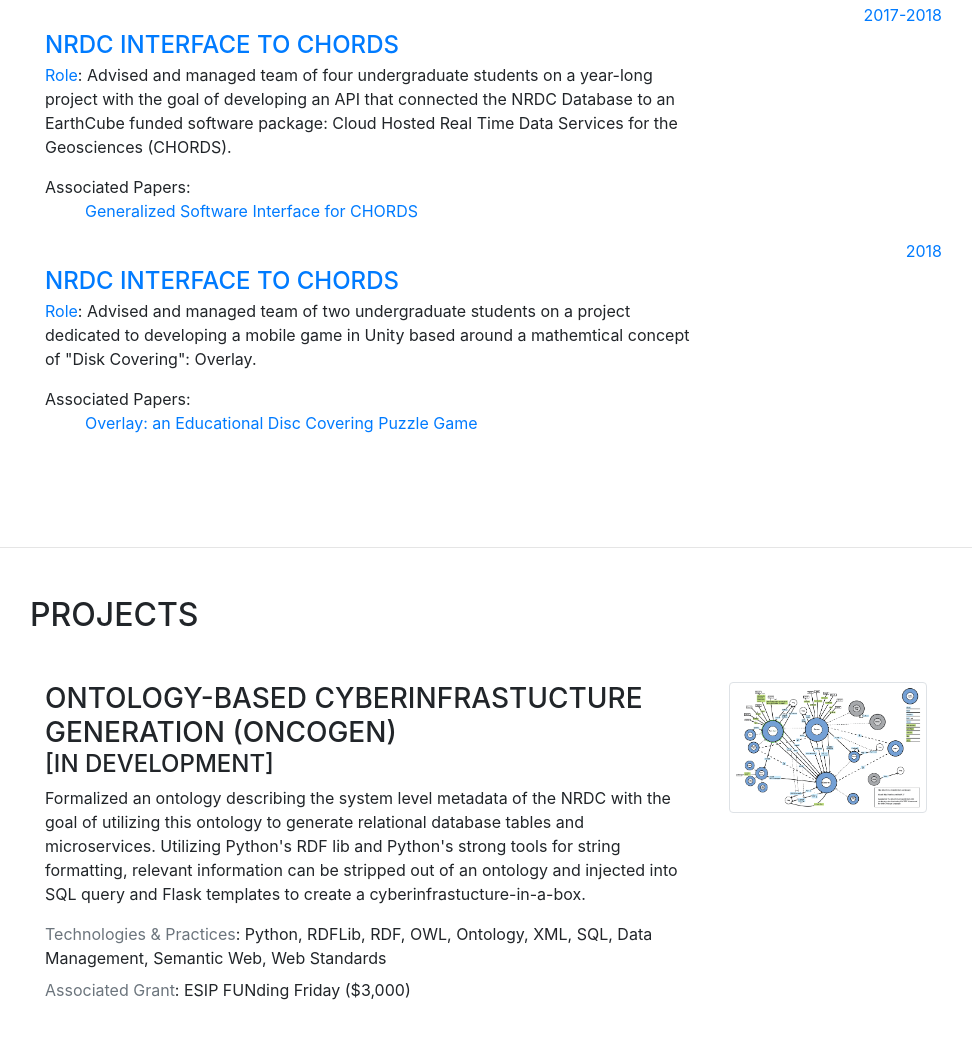
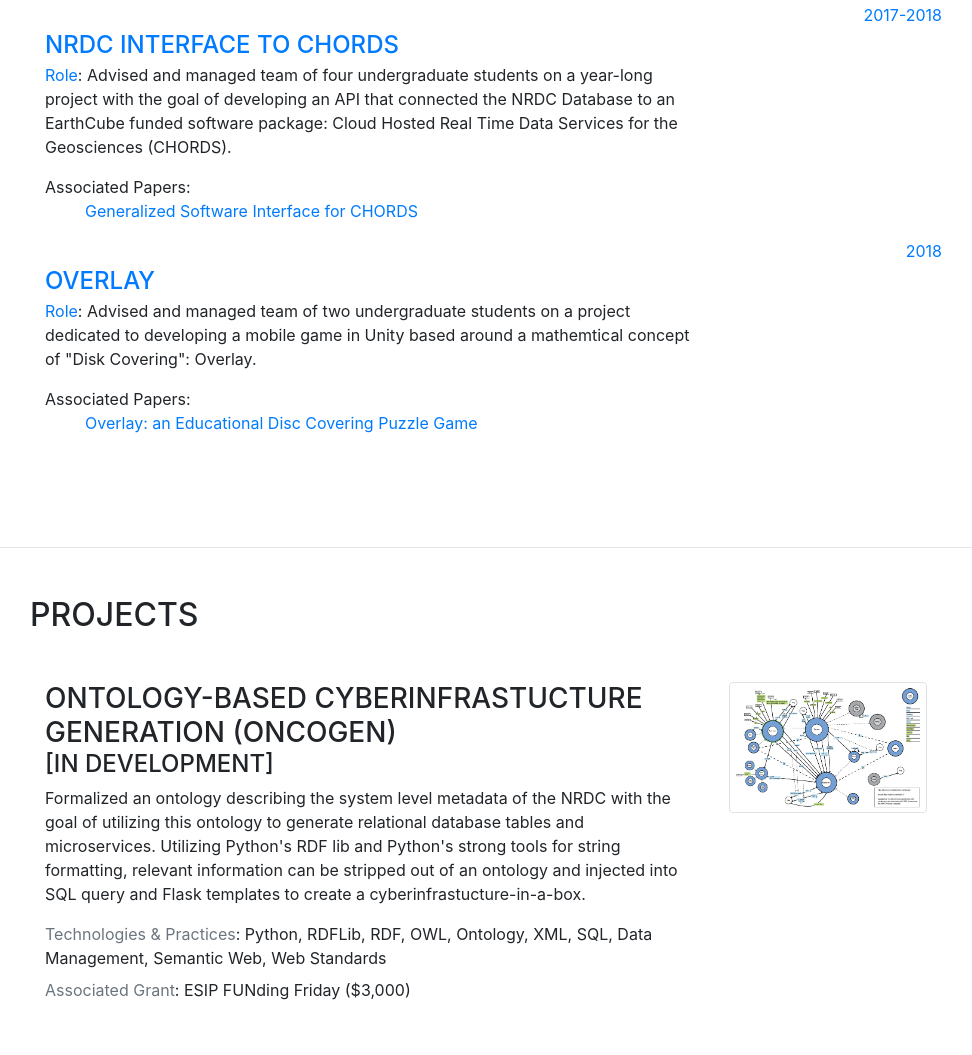
Before and after one commit to cscully-allison/resume-webpage, a website with bundled scripts: page index.html in a window 1280 px wide. Shown: the part 3507-4562 px from the top of the page, without its empty margins (290-1262 px from the left). Built offline with nearby package versions, Linux system fonts and the light colour scheme; some icons are missing; a web font is replaced by a local one.

Commit message:
Fixed overlay header

```diff
--- a/index.html
+++ b/index.html
@@ -234,7 +234,7 @@
                 <span class="text-primary">2018</span>
               </div>
               <div class="col-md-9">
-                <div class="subheading"><span class="text-primary">NRDC interface to CHORDS</span></div>
+                <div class="subheading"><span class="text-primary">Overlay</span></div>
                 <p><span class="text-primary">Role</span>: Advised and managed team of two undergraduate students on a project dedicated to developing a mobile game in Unity based around a mathemtical concept of "Disk Covering": Overlay.
                 </p>
                 <div>Associated Papers:</div>
```
